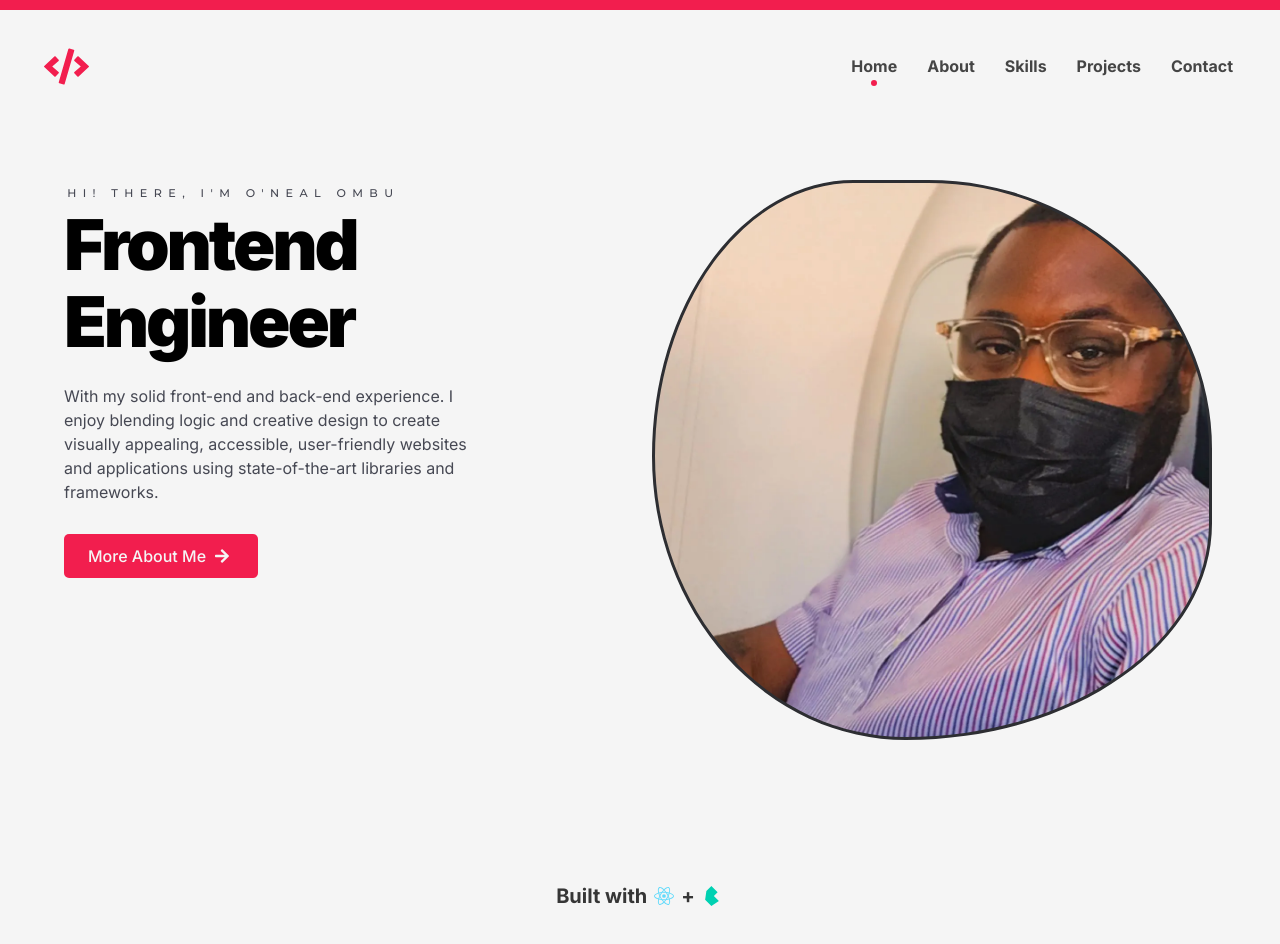
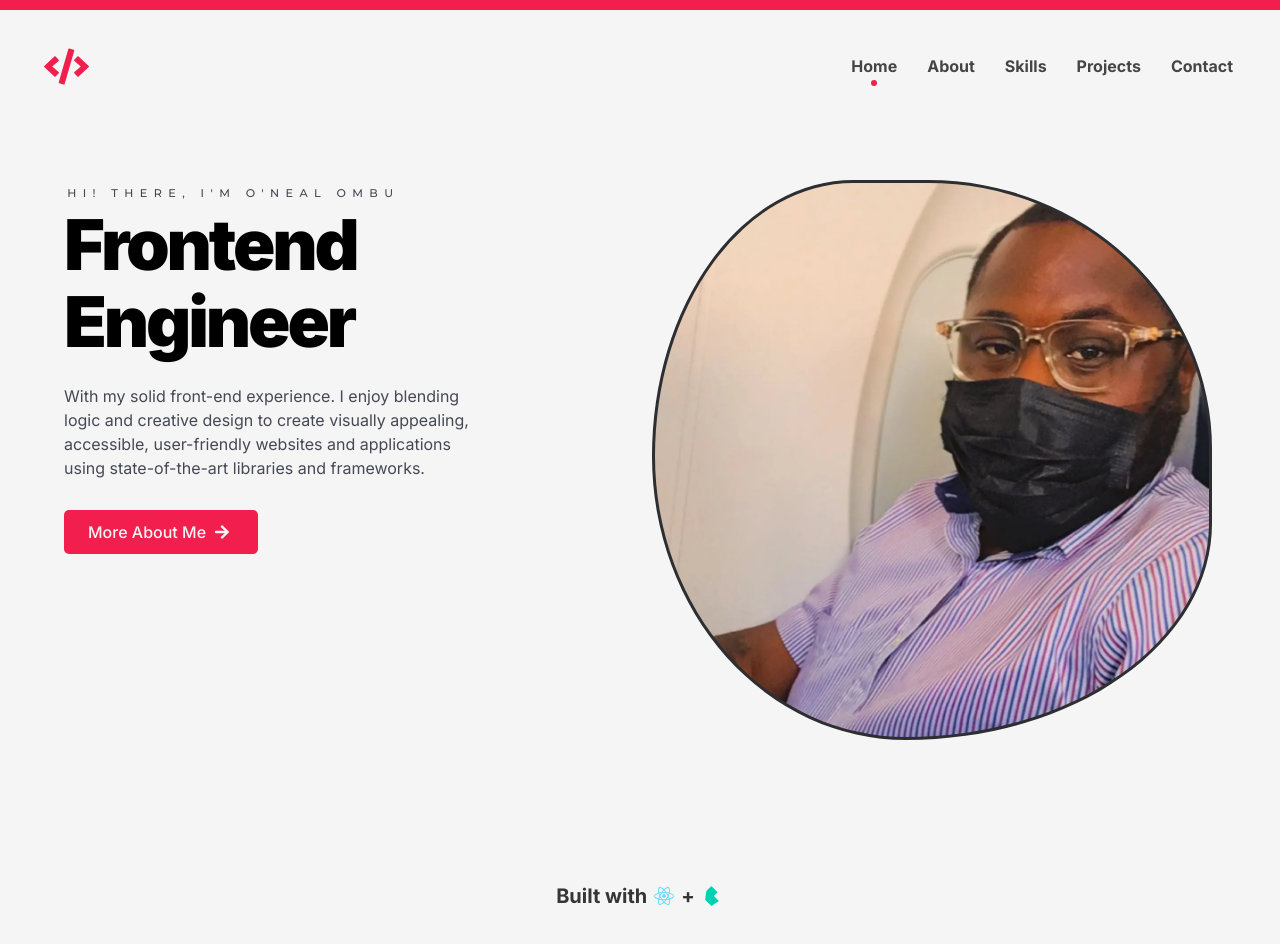
Before and after one commit to codepologist/My-Portfolio, a React (Vite) app: page / in a window 1280 px wide. Built offline with nearby package versions, Linux system fonts and the light colour scheme.

Commit message:
Made modifications to Home and About Page

```diff
--- a/src/pages/About.jsx
+++ b/src/pages/About.jsx
@@ -29,7 +29,7 @@ const About = () => {
     <section className={`section`}>
       <Helmet>
         <meta charset="UTF-8" />
-        <title>About O'Neal Ombu | Fullstack Developer</title>
+        <title>About O'Neal Ombu | Frontend Engineer</title>
         <meta name="viewport" content="width=device-width, initial-scale=1.0" />
         <meta http-equiv="X-UA-Compatible" content="ie=edge" />
         <meta name="author" content="O'Neal Ombu" />
@@ -71,7 +71,7 @@ const About = () => {
                 animate={{ x: 0, scale: 1 }}
                 transition={{ duration: 0.2 }}
               >
-                I am a professional Fullstack Developer with experience building
+                I am a professional Frontend Engineer with experience building
                 scalable and efficient client-side applications using React and
                 other various frameworks.
               </motion.p>
--- a/src/pages/Home.jsx
+++ b/src/pages/Home.jsx
@@ -63,7 +63,7 @@ const Home = () => {
                 animate={{ x: 0, scale: 1 }}
                 transition={{ duration: 2 }}
               >
-                With my solid front-end and back-end experience. I enjoy blending logic and
+                With my solid front-end experience. I enjoy blending logic and
                 creative design to create visually appealing, accessible,
                 user-friendly websites and applications using state-of-the-art libraries and
                 frameworks.
```
